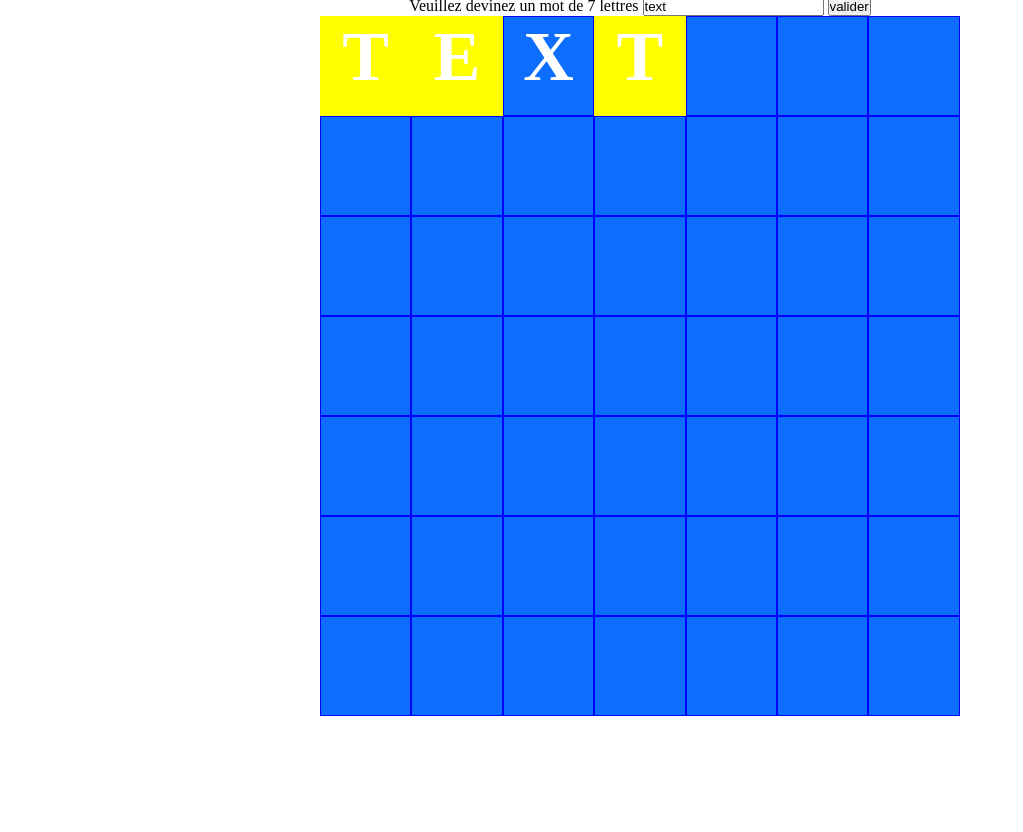
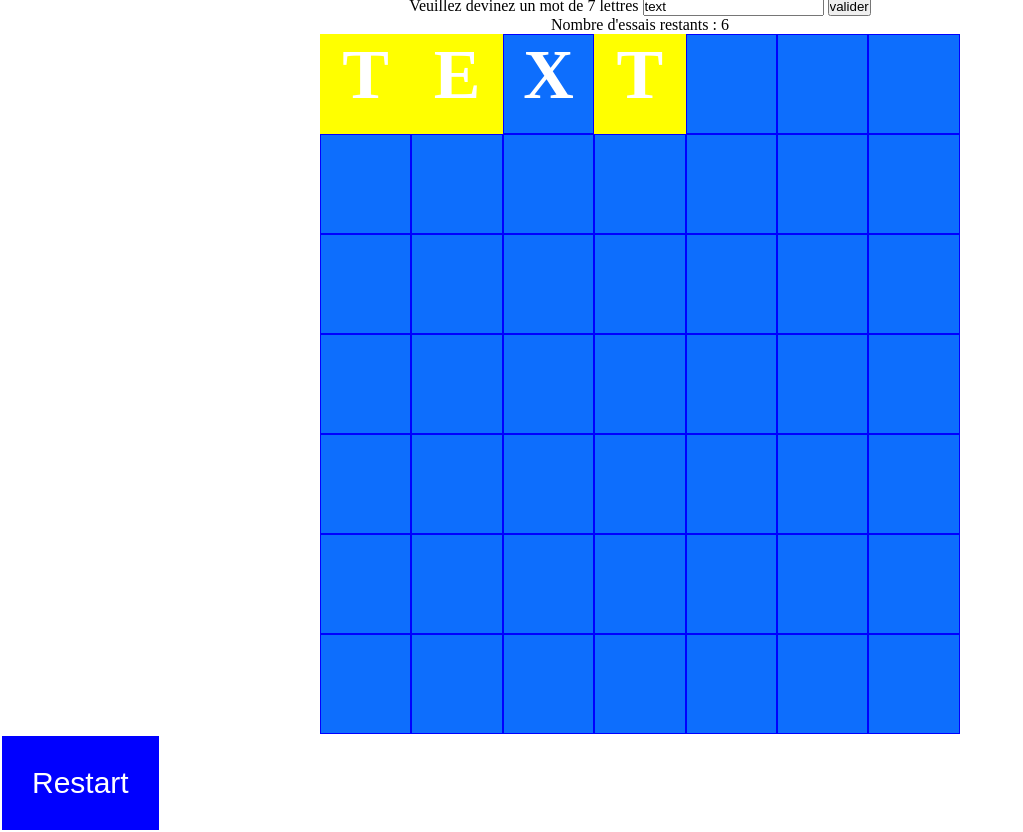
Before and after one commit to Nahima697/Motus, a plain HTML site: page index.html in a window 1280 px wide. Both pictures are taken after a click on the button "valider". Shown: the part 40-872 px from the top of the page, without its empty margins (0-1023 px from the left). Before the commit the page ends 800 px from the top, so only its background shows below. Drawn offline with Linux system fonts and the light colour scheme.

Commit message:
j'ai réussi à modifier la boucle pour faire apparaitre chaque esssaie dans une ligne, j'ai mis une fonction restart pour redemarrer le jeu, par contre je n'arrive pas à remove le boutton

```diff
--- a/css/style.css
+++ b/css/style.css
@@ -51,3 +51,19 @@ form {
     background-color: red;
     border: 1px solid blue;
 }
+
+#results {
+    font-size: 70px;
+    font-weight: bold;
+    text-align: center;
+}
+
+.restart {
+    display: flex;
+    justify-content: center;
+    background-color: blue;
+    border: 2px solid white;
+    font-size: 30px;
+    padding: 30px;
+    color: white;
+}
--- a/index.html
+++ b/index.html
@@ -15,44 +15,8 @@
         <label for="user_guess">Veuillez devinez un mot de 7 lettres</label>
         <input type="text" id="guess" value="text">
         <input type = "button" class =" btnValider" value ="valider">
-        <!-- <div class="grid one">
-            <div class="case 1" ></div>
-            <div class="case 2"></div>
-            <div class="case 3"></div>
-            <div class="case 4"></div>
-            <div class="case 5"></div>
-            <div class="case 6"></div>
-            <div class="case 7"></div>
-        </div>
-        <div class="grid 2">
-            <div class="case 1"></div>
-            <div class="case 2"></div>
-            <div class="case 3"></div>
-            <div class="case 4"></div>
-            <div class="case 5"></div>
-            <div class="case 6"></div>
-            <div class="case 7"></div>
-        </div>
-        <div class="grid 3">
-            <div class="case 1"></div>
-            <div class="case 2"></div>
-            <div class="case 3"></div>
-            <div class="case 4"></div>
-            <div class="case 5"></div>
-            <div class="case 6"></div>
-            <div class="case 7"></div>
-        </div>
-        <div class="grid 4">
-            <div class="case 1"></div>
-            <div class="case 2"></div>
-            <div class="case 3"></div>
-            <div class="case 4"></div>
-            <div class="case 5"></div>
-            <div class="case 6"></div>
-            <div class="case 7"></div>
-        </div>
-        -->
+        <div class="nbTries"></div>
     </form>
-    <div id="results"></div>
+    <p id="results"></p>
 </body>
 </html>
--- a/js/script2.js
+++ b/js/script2.js
@@ -4,7 +4,7 @@ window.addEventListener('DOMContentLoaded', (event) => {
 class Word {
   constructor(word, nbLetters, language) {
     this.word = word;
-    this.nbLetters = nbLetters;
+    this.nbLetters = game.nbLetters;
     this.letters = this.word.split('');
     this.language = language;
   }
@@ -27,10 +27,10 @@ class Word {
 }
 
 class Game {
-    constructor(nbLetters, nbEssaie) {
+    constructor(nbLetters, nbTries) {
       this.nbLetters = nbLetters;
-      this.nbEssaie = 7;
-
+      this.nbTries = 7;
+      this.gameOver = false;
     }
 
     generateGrid() {
@@ -56,12 +56,20 @@ class Game {
       }
     compareLetters() {
         const grid = this.generateGrid();
+        const rows = document.querySelectorAll('.row');
+        let currentRow = 0
         const btnValider = document.querySelector(".btnValider");
         btnValider.addEventListener("click", () => {
         const word_guess = document.querySelector("#guess").value.toUpperCase();
         const letters_guess = word_guess.split('');
         console.log(letters_guess);
-        console.log(this.word.letters)
+        console.log(this.word.letters);
+
+        // Diminuer le nombre d'essais restants
+        this.nbTries--;
+        const nbTriesElement = document.querySelector(".nbTries");
+        nbTriesElement.innerText = `Nombre d'essais restants : ${this.nbTries}`;
+        // boucle qui compare les lettres
             for (let i = 0; i < letters_guess.length; i++) {
             let found = false;
             let jaune = false;
@@ -70,59 +78,98 @@ class Game {
                 if (this.word.letters[j] === letters_guess[i]) {
                 found = true;
                 if (i === j) {
-                document.querySelectorAll('.case')[i].innerText = letters_guess[i];
-                document.querySelectorAll('.case')[i].classList.add("letter");
-                document.querySelectorAll('.case')[i].classList.add("red");
+                     rows[currentRow].querySelectorAll('.case')[i].innerText = letters_guess[i];
+                     rows[currentRow].querySelectorAll('.case')[i].classList.add("letter");
+                     rows[currentRow].querySelectorAll('.case')[i].classList.add("red");
                     rouge = true;
                 } else {
-                document.querySelectorAll('.case')[i].innerText = letters_guess[i];
-                document.querySelectorAll('.case')[i].classList.add("letter");
-                document.querySelectorAll('.case')[i].classList.add("jaune");
+                     rows[currentRow].querySelectorAll('.case')[i].innerText = letters_guess[i];
+                     rows[currentRow].querySelectorAll('.case')[i].classList.add("letter");
+                     rows[currentRow].querySelectorAll('.case')[i].classList.add("jaune");
                     jaune = true;
                 }
                 }
             }
             if (found !== true) {
-            document.querySelectorAll('.case')[i].innerText = letters_guess[i];
-            console.log(document.querySelectorAll('.case'))
-            document.querySelectorAll('.case')[i].classList.add("letter");
+                 rows[currentRow].querySelectorAll('.case')[i].innerText = letters_guess[i];
+                console.log( rows[currentRow].querySelectorAll('.case'))
+                 rows[currentRow].querySelectorAll('.case')[i].classList.add("letter");
             } else if (rouge && jaune) {
-            document.querySelectorAll('.case')[i].innerText = letters_guess[i];
-            document.querySelectorAll('.case')[i].classList.add("letter");
-            document.querySelectorAll('.case')[i].classList.remove("jaune");
-            document.querySelectorAll('.case')[i].classList.add("red");
-        }
-        }
-    });
+                 rows[currentRow].querySelectorAll('.case')[i].innerText = letters_guess[i];
+                 rows[currentRow].querySelectorAll('.case')[i].classList.add("letter");
+                 rows[currentRow].querySelectorAll('.case')[i].classList.remove("jaune");
+                 rows[currentRow].querySelectorAll('.case')[i].classList.add("red");
             }
 
+            }
+            // Vérifier si le joueur a perdu
+            if (this.nbTries === 0 && word_guess !== this.word.word) {
+            document.querySelector('.grid').style.display="none";
+            console.log('perdu');
+            document.querySelector('#results').innerHTML="Vous avez perdu!";
+            this.gameOver = true;
+            return;
+            }
+            // Vérifier si le joueur a gagné
+            if (word_guess === this.word.word) {
+            document.querySelector('.grid').style.display="none";
+            document.querySelector('#results').textContent="Vous avez gagné!";
+            this.gameOver = true;
+            return;
+
+            }
+            currentRow++;
+    });
+
+    }
 
       start() {
 
-        // Générer la grille
+        // choix du mot aléatoire
         const wordsList = Word.getWordsList();
         console.log(wordsList);
         const randomIndex = Math.floor(Math.random() * wordsList.length);
         this.word = wordsList[randomIndex];
         this.nbLetters = this.word.nbLetters;
+        // Générer la grille
         const grid = this.generateGrid();
 
         // Ajouter la grille à la page
         document.body.appendChild(grid);
 
-        // Ajouter un écouteur d'événement à l'élément d'entrée pour mettre à jour this.letters_guess
+         // Afficher le nombre d'essais restants
+        const nbTriesElement = document.querySelector(".nbTries");
+        nbTriesElement.innerText = `Nombre d'essais restants : ${this.nbTries}`;
+
+        // Ajouter un eventlistener à l'élément d'entrée pour mettre à jour this.letters_guess
         console.log(this.letters_guess);
 
         // Appeler la méthode compareLetters
         this.compareLetters();
+        this.restart();
+
       }
 
+      restart() {
+        game.gameOver = false;
+        let btnRestart = document.createElement('button');
+        btnRestart.innerText = "Restart";
+        btnRestart.classList.add('restart');
+        btnRestart.setAttribute("id", "restart-button");
+        document.body.appendChild(btnRestart);
+        document.querySelector('#restart-button').addEventListener('click', function() {
+        document.querySelector('#results').innerHTML='';
+        game.nbTries = 7;
+        btnRestart.remove();
+        game.start(7,7);
 
+          });
+      }
 
 
   }
 
-let game = new Game();
+let game = new Game(7,7);
 game.start();
 
 
```
Lines whose indentation alone changed are shown as unchanged.
